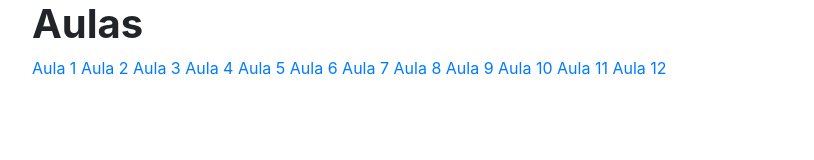
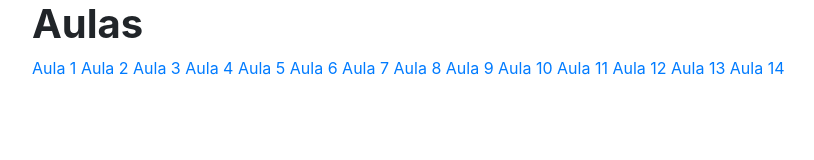
Before and after one commit to eduardomilano/Bootstrap, a website: page index.html in a window 1280 px wide. Shown: the whole page, without its empty margins (53-867 px from the left). Drawn offline with nearby package versions, Linux system fonts and the light colour scheme.

Commit message:
Update index.html

```diff
--- a/index.html
+++ b/index.html
@@ -21,6 +21,8 @@
         <a href="aula10/index.html">Aula 10</a>
         <a href="aula11/index.html">Aula 11</a>
         <a href="aula12/index.html">Aula 12</a>
+        <a href="aula13/index.html">Aula 13</a>
+        <a href="aula14/index.html">Aula 14</a>
 
     </div>
 </body>
```
